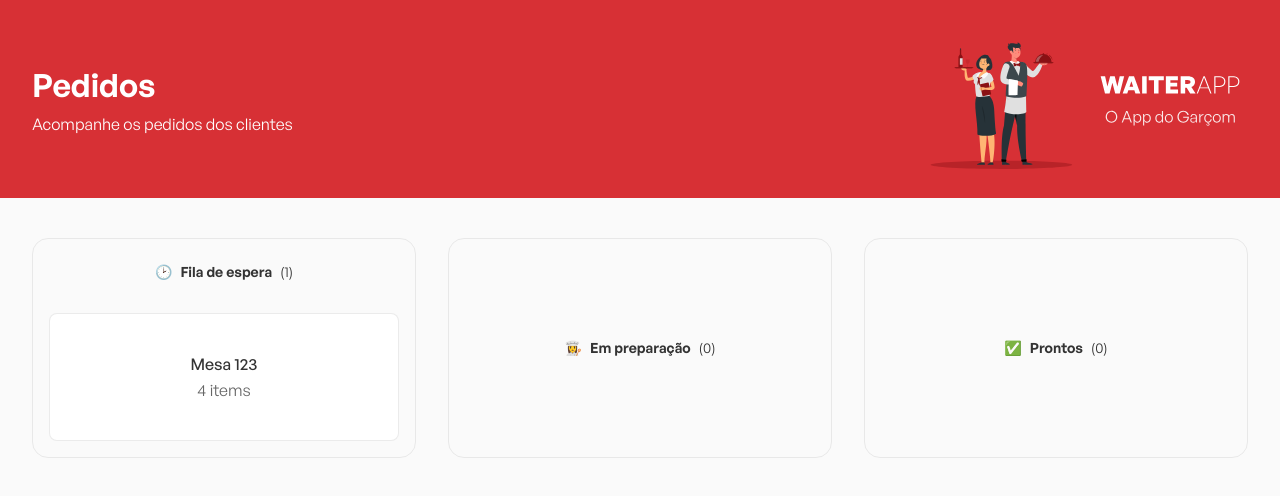
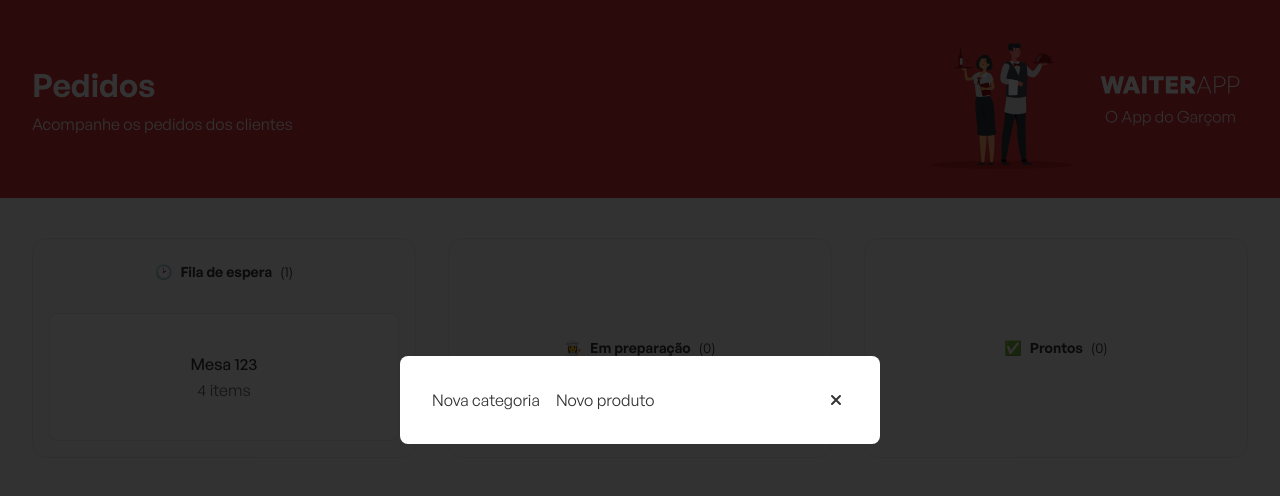
Before and after one commit to lucasmelosilva/front-end_waiterapp, a React (Vite) app: page / in a window 1280 px wide. Shown: the top 496 px of the page. Built offline with nearby package versions, Linux system fonts and the light colour scheme.

Commit message:
add modal form

```diff
--- a/src/App.tsx
+++ b/src/App.tsx
@@ -2,12 +2,14 @@ import { GlobalStyles } from "./styles/GlobalStyles";
 
 import { Header } from "./components/Header";
 import { Orders } from "./components/Orders";
+import { FormModal } from "./components/FormModal";
 export function App() {
   return (
     <>
       <GlobalStyles />
       <Header />
       <Orders />
+      <FormModal />
     </>
   );
 }
--- /dev/null
+++ b/src/components/FormModal/index.tsx
@@ -0,0 +1,22 @@
+import closeIcon from "../../assets/images/close-icon.svg";
+
+import { ModalBody, Overlay } from "./styles";
+
+export function FormModal() {
+  return (
+    <Overlay>
+      <ModalBody>
+        <header>
+          <ul>
+            <li>Nova categoria</li>
+            <li>Novo produto</li>
+          </ul>
+
+          <button>
+            <img src={closeIcon} alt="close" />
+          </button>
+        </header>
+      </ModalBody>
+    </Overlay>
+  );
+}
--- /dev/null
+++ b/src/components/FormModal/styles.ts
@@ -0,0 +1,38 @@
+import styled from "styled-components";
+
+export const Overlay = styled.div`
+  width: 100vw;
+  height: 100vh;
+  position: fixed;
+  top: 0;
+  left: 0;
+  display: flex;
+  align-items: center;
+  justify-content: center;
+  background: rgba(0, 0, 0, 0.8);
+`;
+
+export const ModalBody = styled.div`
+  background: #fff;
+  width: 480px;
+  border-radius: 8px;
+  padding: 32px;
+
+  header {
+    display: flex;
+    align-items: center;
+    justify-content: space-between;
+  }
+
+  header ul {
+    list-style: none;
+    display: flex;
+    gap: 1em;
+  }
+
+  button {
+    border: none;
+    background: transparent;
+    line-height: 0;
+  }
+`;
```
